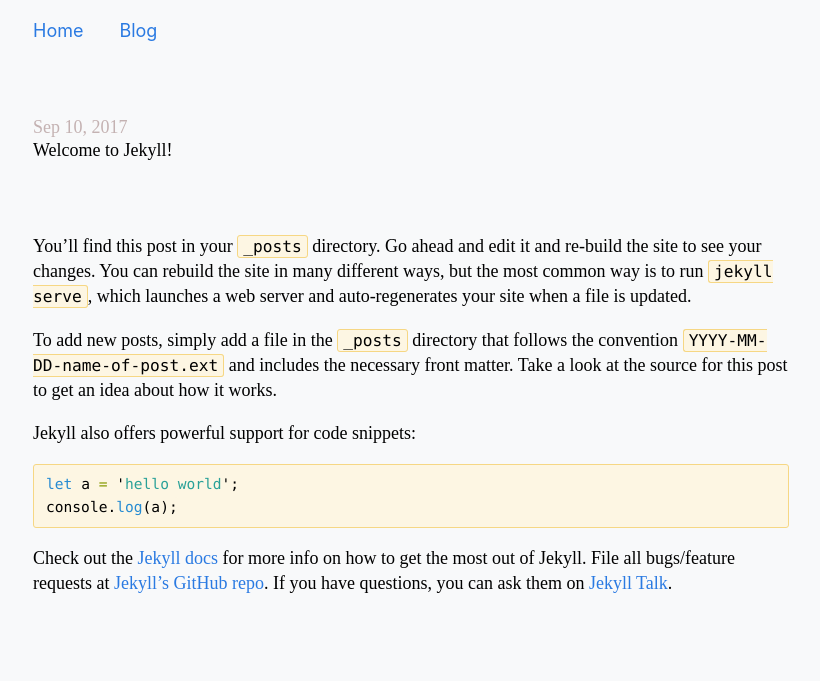
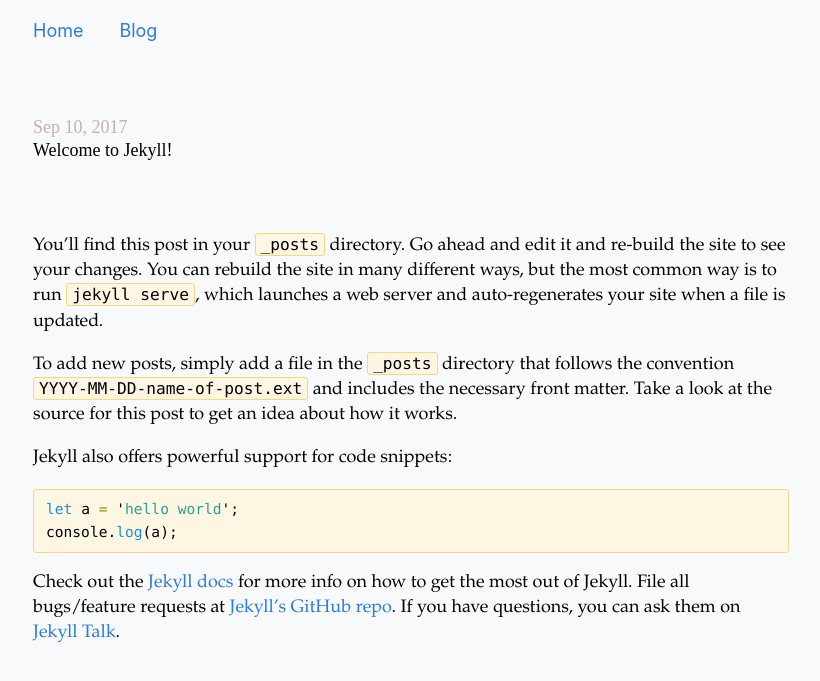
Before and after one commit to themichaelyang/themichaelyang.github.io-2022, a Jekyll site: the page built from _posts/2017-09-10-welcome-to-jekyll.md, in a window 1280 px wide. Shown: the top 681 px of the page, without its empty margins (229-1049 px from the left). Built offline with Jekyll 4.4.1, drawn with Linux system fonts in a browser that asks for light colours.

Commit message:
update font stacks

```diff
--- a/_sass/_base.scss
+++ b/_sass/_base.scss
@@ -1,6 +1,7 @@
 $system-font: --apple-system, BlinkMacSystemFont, "Segoe UI", "Helvetica Neue", Helvetica, Roboto, Arial, sans-serif, "Apple Color Emoji", "Segoe UI Emoji", "Segoe UI Symbol";
 $base-font: Infini, $system-font;
-$code-font: Menlo, Consalas, mono;
+$code-font: Menlo, Consalas, "DejaVu Mono", mono;
+$post-font: Charter, "Bitstream Charter", Palatino, "Palatino Linotype", "URW Palladio L", "Tex Gyre Pagella", "Book Antiqua", Georgia, serif;
 $base-font-size:   18px;
 $base-font-weight: 400;
 $base-line-height: 1.4;
--- a/_sass/_fonts.scss
+++ b/_sass/_fonts.scss
@@ -1,16 +1,33 @@
 @fontface {
   font-family: 'Infini';
-  src: url('/fonts/infini-regular.woff') format('woff');
+  src: url('/fonts/infini/infini-regular.woff') format('woff');
 }
 
 @fontface {
   font-family: 'Infini';
   font-weight: bold;
-  src: url('/fonts/infini-bold.woff') format('woff');
+  src: url('/fonts/infini/infini-bold.woff') format('woff');
 }
 
 @fontface {
   font-family: 'Infini';
   font-style: italic;
-  src: url('/fonts/infini-italic.woff') format('woff');
+  src: url('/fonts/infini/infini-italic.woff') format('woff');
 }
+
+@fontface {
+  font-family: 'Charter';
+  src: url('fonts/charter/charter-regular.woff') format('woff');
+}
+
+@fontface {
+  font-family: 'Charter';
+  font-weight: bold;
+  src: url('fonts/charter/charter-bold.woff') format('woff');
+}
+
+@fontface {
+  font-family: 'Charter';
+  font-style: italic;
+  src: url('fonts/charter/charter-italic.woff') format('woff');
+}
--- a/_sass/_post.scss
+++ b/_sass/_post.scss
@@ -1,5 +1,5 @@
 .Post {
-  font-family: Charter;
+  font-family: $post-font;
   color: black;
 
   &__header {
```
